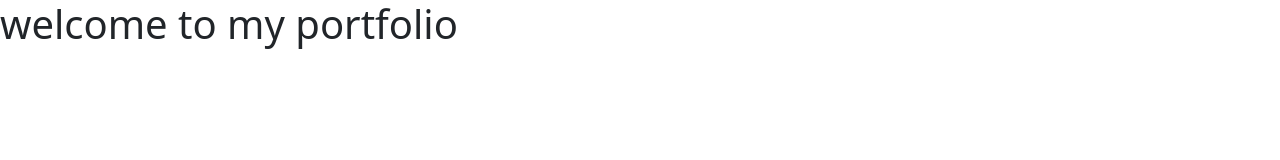
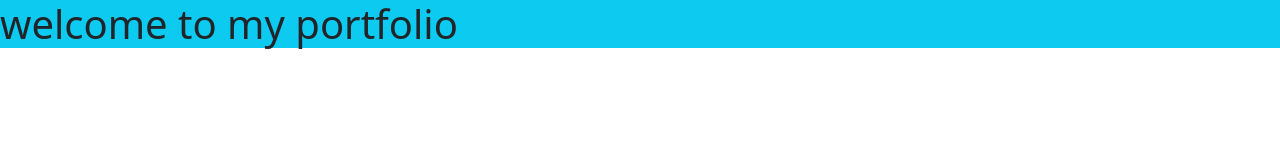
Before and after one commit to dhanashripatki24/dhanashri-portfolio, a plain HTML site: page index.html in a window 1280 px wide. Drawn offline with nearby package versions, Linux system fonts and the light colour scheme.

Commit message:
initial message

```diff
--- a/index.html
+++ b/index.html
@@ -9,7 +9,7 @@
 </head>
 
 <body>
-    <h1>welcome to my portfolio</h1>
+    <h1 class="bg-info">welcome to my portfolio</h1>
 
     <script src="https://cdn.jsdelivr.net/npm/bootstrap@5.2.0-beta1/dist/js/bootstrap.bundle.min.js"></script>
 </body>
```
